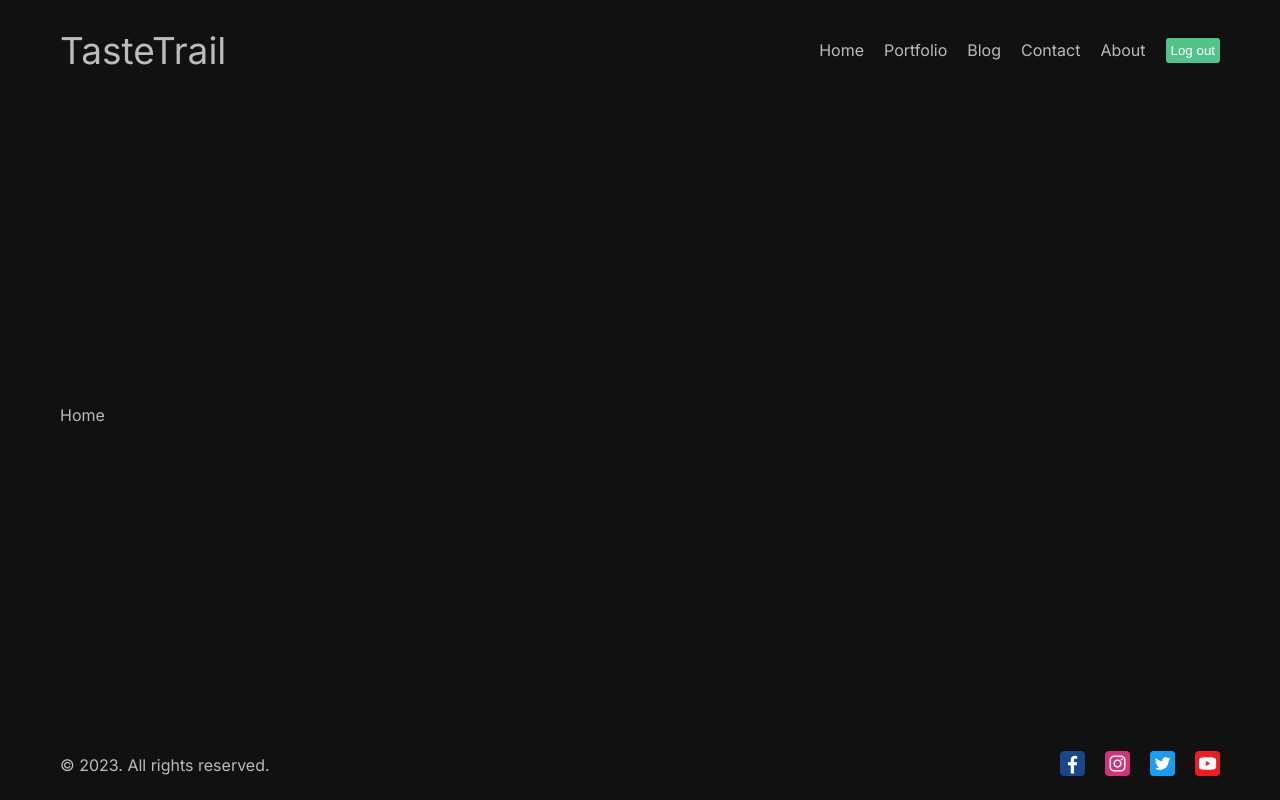
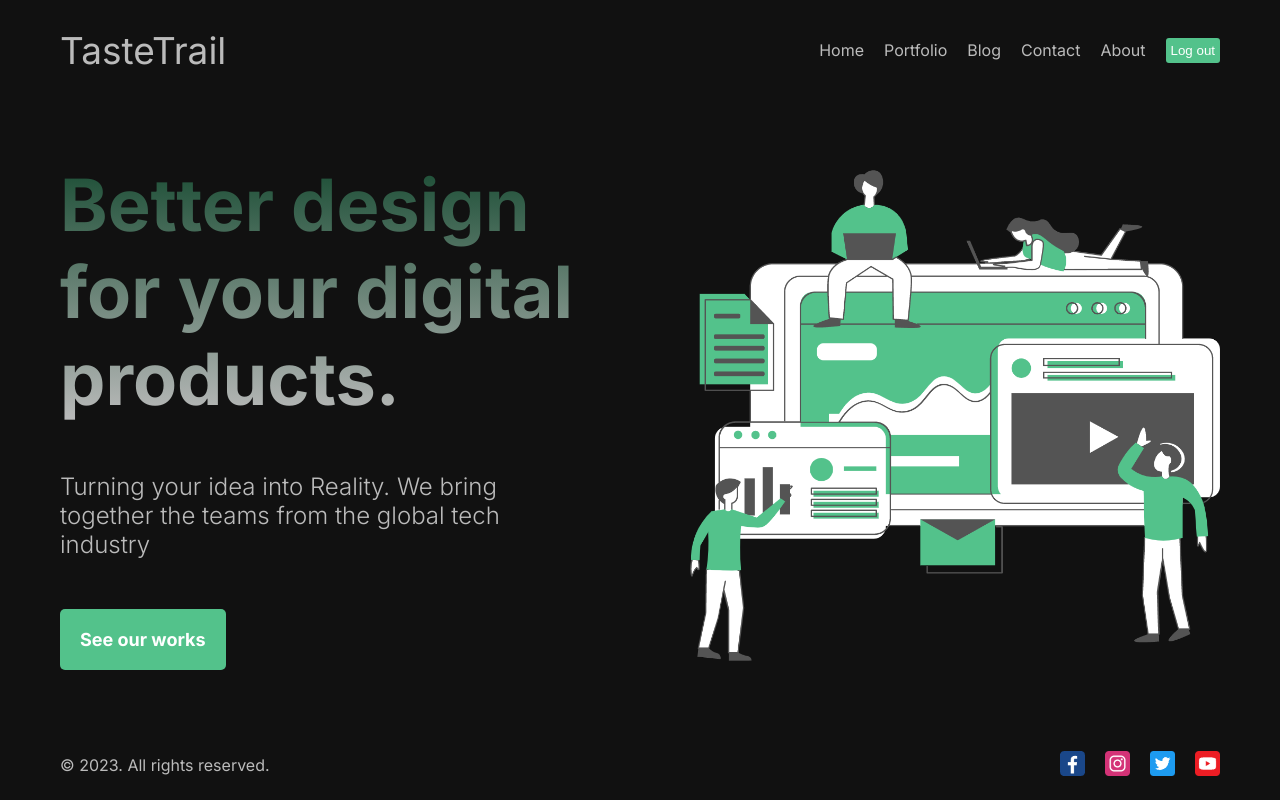
Before and after one commit to daudi13/taste-trail, a Next.js app: page / in a window 1280 px wide. Built offline with nearby package versions, Linux system fonts and the light colour scheme.

Commit message:
Add the homepage

```diff
--- a/next.config.js
+++ b/next.config.js
@@ -1,4 +1,8 @@
 /** @type {import('next').NextConfig} */
-const nextConfig = {}
+const nextConfig = {
+  images: {
+    domains: ["images.pexels.com"],
+  }
+}
 
 module.exports = nextConfig
--- a/src/app/page.jsx
+++ b/src/app/page.jsx
@@ -1,8 +1,20 @@
 import Image from 'next/image'
 import styles from './page.module.css'
+import hero from '/public/assets/hero.png'
+import Link from 'next/link'
 
 export default function Home() {
   return (
-    <div>Home</div>
+    <div className={styles.container}>
+      <div className={styles.heroItem}>
+        <h1 className={styles.title}>Better design for your digital products.</h1>
+        <p className={styles.desc}>Turning your idea into Reality. We bring together the teams from the global tech industry
+        </p>
+        <Link href="/portfolio" className={styles.heroBtn}>See our works</Link>
+      </div>
+      <div className={styles.heroItem}>
+        <Image src={hero} alt="hero" className={styles.heroImage} />
+      </div>
+    </div>
   )
 }
--- a/src/app/page.module.css
+++ b/src/app/page.module.css
@@ -1,229 +1,45 @@
-.main {
+.container{
+  display: flex;
+  gap: 100px;
+  align-items: center;
+}
+
+.heroItem {
+  flex: 1;
   display: flex;
   flex-direction: column;
-  justify-content: space-between;
-  align-items: center;
-  padding: 6rem;
-  min-height: 100vh;
+  gap: 50px;
 }
 
-.description {
-  display: inherit;
-  justify-content: inherit;
-  align-items: inherit;
-  font-size: 0.85rem;
-  max-width: var(--max-width);
-  width: 100%;
-  z-index: 2;
-  font-family: var(--font-mono);
+.heroBtn{
+  align-self: flex-start;
+  padding: 20px;
+  font-size: 18px;
+  font-weight: 700;
+  color: white;
+  cursor: pointer;
+  border-radius: 5px;
+  border: none;
+  width: max-content;
+  background-color: #53c28b;
 }
 
-.description a {
-  display: flex;
-  justify-content: center;
-  align-items: center;
-  gap: 0.5rem;
+.title{
+  font-size: 72px;
+  background: linear-gradient(to bottom, #194c33, #bbb);
+  -webkit-background-clip: text;
+  -webkit-text-fill-color: transparent;
 }
 
-.description p {
-  position: relative;
-  margin: 0;
-  padding: 1rem;
-  background-color: rgba(var(--callout-rgb), 0.5);
-  border: 1px solid rgba(var(--callout-border-rgb), 0.3);
-  border-radius: var(--border-radius);
+.desc{
+  font-size: 24px;
+  font-weight: 300;
 }
 
-.code {
-  font-weight: 700;
-  font-family: var(--font-mono);
+
+
+.heroImage{
+  width: 100%;
+  height: 500px;
+  object-fit: cover;
 }
-
-.grid {
-  display: grid;
-  grid-template-columns: repeat(4, minmax(25%, auto));
-  max-width: 100%;
-  width: var(--max-width);
-}
-
-.card {
-  padding: 1rem 1.2rem;
-  border-radius: var(--border-radius);
-  background: rgba(var(--card-rgb), 0);
-  border: 1px solid rgba(var(--card-border-rgb), 0);
-  transition: background 200ms, border 200ms;
-}
-
-.card span {
-  display: inline-block;
-  transition: transform 200ms;
-}
-
-.card h2 {
-  font-weight: 600;
-  margin-bottom: 0.7rem;
-}
-
-.card p {
-  margin: 0;
-  opacity: 0.6;
-  font-size: 0.9rem;
-  line-height: 1.5;
-  max-width: 30ch;
-}
-
-.center {
-  display: flex;
-  justify-content: center;
-  align-items: center;
-  position: relative;
-  padding: 4rem 0;
-}
-
-.center::before {
-  background: var(--secondary-glow);
-  border-radius: 50%;
-  width: 480px;
-  height: 360px;
-  margin-left: -400px;
-}
-
-.center::after {
-  background: var(--primary-glow);
-  width: 240px;
-  height: 180px;
-  z-index: -1;
-}
-
-.center::before,
-.center::after {
-  content: '';
-  left: 50%;
-  position: absolute;
-  filter: blur(45px);
-  transform: translateZ(0);
-}
-
-.logo {
-  position: relative;
-}
-/* Enable hover only on non-touch devices */
-@media (hover: hover) and (pointer: fine) {
-  .card:hover {
-    background: rgba(var(--card-rgb), 0.1);
-    border: 1px solid rgba(var(--card-border-rgb), 0.15);
-  }
-
-  .card:hover span {
-    transform: translateX(4px);
-  }
-}
-
-@media (prefers-reduced-motion) {
-  .card:hover span {
-    transform: none;
-  }
-}
-
-/* Mobile */
-@media (max-width: 700px) {
-  .content {
-    padding: 4rem;
-  }
-
-  .grid {
-    grid-template-columns: 1fr;
-    margin-bottom: 120px;
-    max-width: 320px;
-    text-align: center;
-  }
-
-  .card {
-    padding: 1rem 2.5rem;
-  }
-
-  .card h2 {
-    margin-bottom: 0.5rem;
-  }
-
-  .center {
-    padding: 8rem 0 6rem;
-  }
-
-  .center::before {
-    transform: none;
-    height: 300px;
-  }
-
-  .description {
-    font-size: 0.8rem;
-  }
-
-  .description a {
-    padding: 1rem;
-  }
-
-  .description p,
-  .description div {
-    display: flex;
-    justify-content: center;
-    position: fixed;
-    width: 100%;
-  }
-
-  .description p {
-    align-items: center;
-    inset: 0 0 auto;
-    padding: 2rem 1rem 1.4rem;
-    border-radius: 0;
-    border: none;
-    border-bottom: 1px solid rgba(var(--callout-border-rgb), 0.25);
-    background: linear-gradient(
-      to bottom,
-      rgba(var(--background-start-rgb), 1),
-      rgba(var(--callout-rgb), 0.5)
-    );
-    background-clip: padding-box;
-    backdrop-filter: blur(24px);
-  }
-
-  .description div {
-    align-items: flex-end;
-    pointer-events: none;
-    inset: auto 0 0;
-    padding: 2rem;
-    height: 200px;
-    background: linear-gradient(
-      to bottom,
-      transparent 0%,
-      rgb(var(--background-end-rgb)) 40%
-    );
-    z-index: 1;
-  }
-}
-
-/* Tablet and Smaller Desktop */
-@media (min-width: 701px) and (max-width: 1120px) {
-  .grid {
-    grid-template-columns: repeat(2, 50%);
-  }
-}
-
-@media (prefers-color-scheme: dark) {
-  .vercelLogo {
-    filter: invert(1);
-  }
-
-  .logo {
-    filter: invert(1) drop-shadow(0 0 0.3rem #ffffff70);
-  }
-}
-
-@keyframes rotate {
-  from {
-    transform: rotate(360deg);
-  }
-  to {
-    transform: rotate(0deg);
-  }
-}
```
